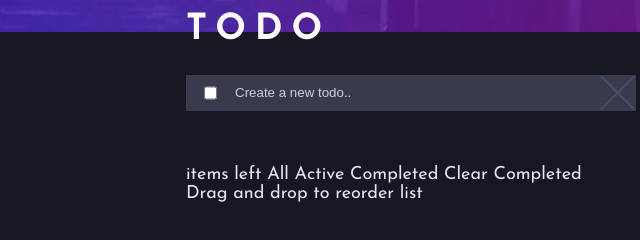
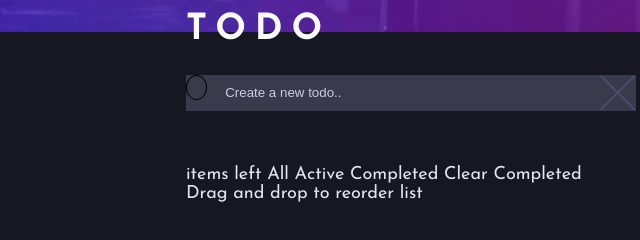
Before and after one commit to SebBudynski/todo-app, a website: page index.html in a window 1280 px wide. Shown: the part 268-508 px from the top of the page, 229-869 px from the left. Drawn offline with Linux system fonts and the light colour scheme.

Commit message:
Make image rounded

```diff
--- a/style/scss/index.scss
+++ b/style/scss/index.scss
@@ -76,9 +76,59 @@ li {
 }
 
 .checkbox {
-  margin-left: 1rem;
+  width: 25px;
+  height: 25px;
   border-radius: 50%;
+  vertical-align: middle;
+  border: 1px solid black;
+  appearance: none;
+  -webkit-appearance: none;
+  outline: none;
+  cursor: pointer;
+  position: relative;
 }
+.checkbox::before {
+  content: "";
+  position: absolute;
+  width: 100%;
+  height: 100%;
+  background-image: linear-gradient(to right bottom, lightsteelblue, steelblue);
+  border-radius: 50%;
+  opacity: 0;
+  transition: opacity 0.3s ease-in-out;
+}
+.checkbox::after {
+  content: "";
+  position: absolute;
+  width: 50%;
+  height: 50%;
+  background: url(/images/icon-check.svg) no-repeat center center;
+  background-size: contain;
+  background-color:  linear-gradient(to right bottom, lightsteelblue, steelblue);;
+  opacity: 0;
+  transition: opacity 0.3s ease-in-out;
+  top: 50%;
+  left: 50%;
+  transform: translate(-50%, -50%);
+  // border-radius: 50%;
+}
+.checkbox:checked::before,
+.checkbox:checked::after {
+  opacity: 1;
+}
+// .checkbox:checked {
+//   appearance: auto;
+//   clip-path: circle(45% at 50% 50%);
+//   background-color: blue;
+// }
+
+// .checkbox {
+//   display: none;
+// }
+
+// .label{
+//   background: url(/images/icon-check.svg) no-repeat;
+// }
 
 .checkbox:checked + .todo-text {
   text-decoration: line-through;
```
Also changed, not shown: style/index.css.
